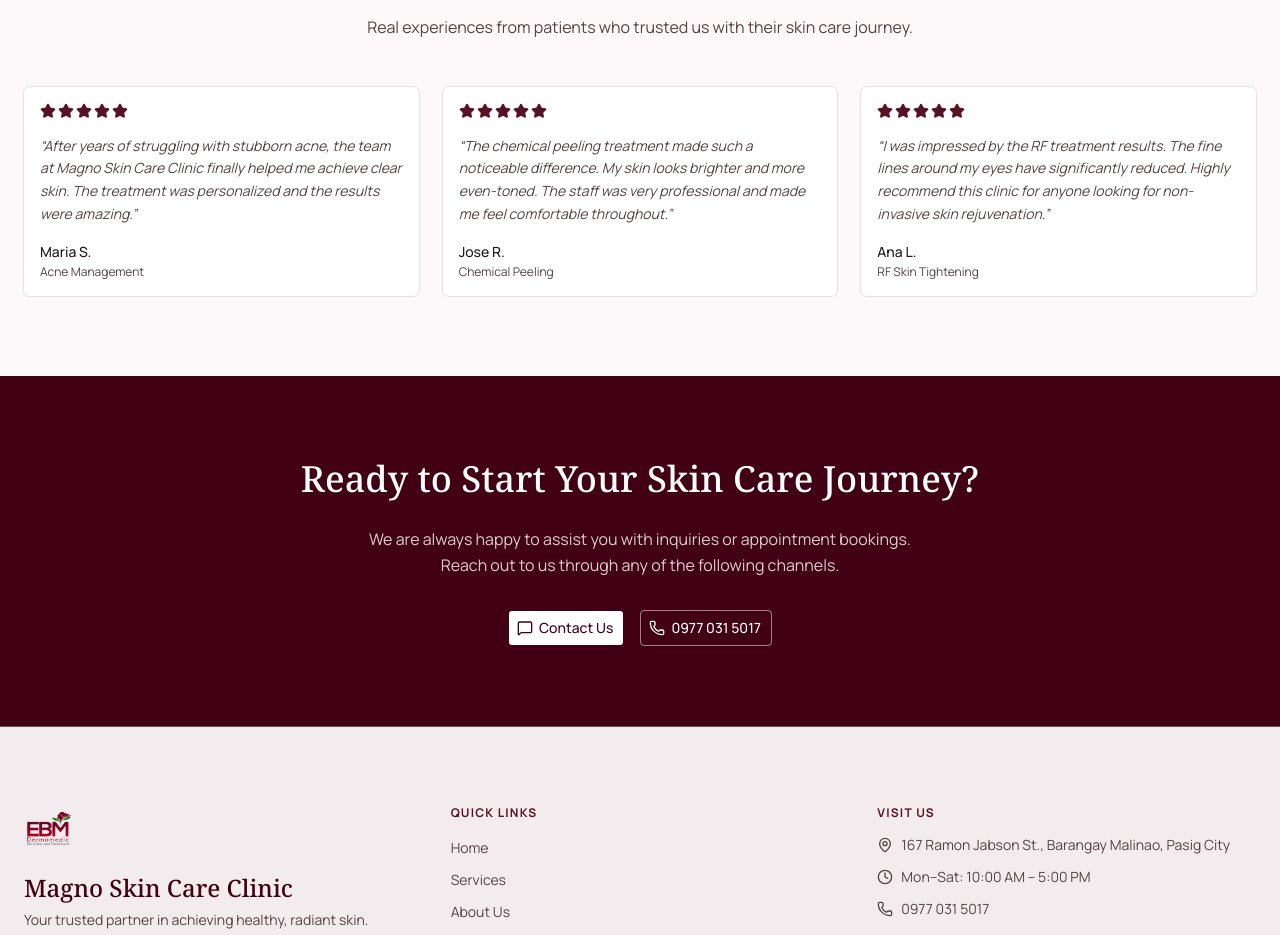
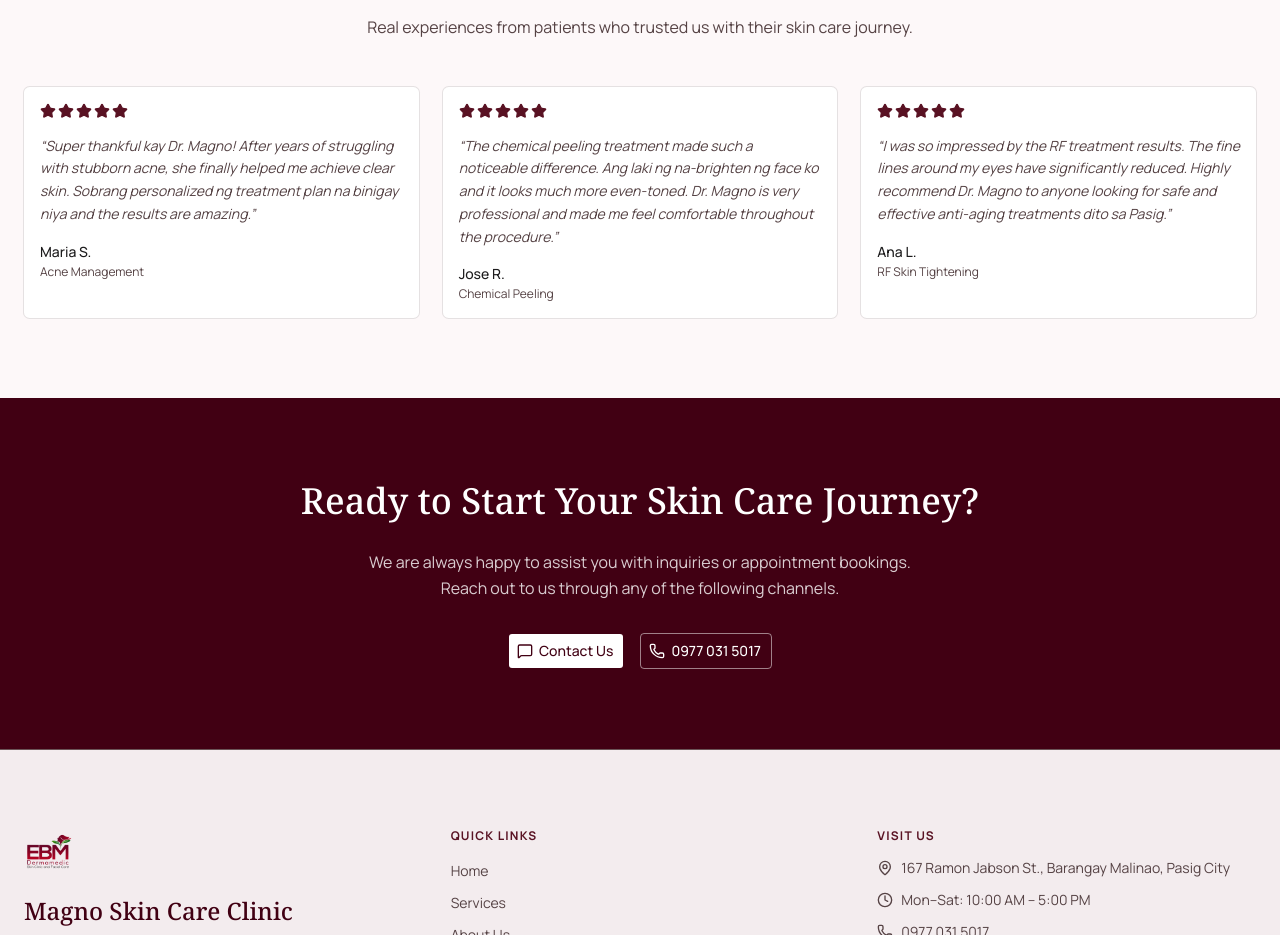
Before and after one commit to notlath/magno-skincare-pasig, a Next.js app: page / in a window 1280 px wide. Shown: the part 2180-3115 px from the top of the page. Built offline with nearby package versions, Linux system fonts and the light colour scheme.

Commit message:
feat: update testimonials with more natural and localized language

```diff
--- a/components/home/testimonials-section.tsx
+++ b/components/home/testimonials-section.tsx
@@ -11,19 +11,19 @@ const testimonials = [
   {
     name: "Maria S.",
     service: "Acne Management",
-    text: "After years of struggling with stubborn acne, the team at Magno Skin Care Clinic finally helped me achieve clear skin. The treatment was personalized and the results were amazing.",
+    text: "Super thankful kay Dr. Magno! After years of struggling with stubborn acne, she finally helped me achieve clear skin. Sobrang personalized ng treatment plan na binigay niya and the results are amazing.",
     rating: 5,
   },
   {
     name: "Jose R.",
     service: "Chemical Peeling",
-    text: "The chemical peeling treatment made such a noticeable difference. My skin looks brighter and more even-toned. The staff was very professional and made me feel comfortable throughout.",
+    text: "The chemical peeling treatment made such a noticeable difference. Ang laki ng na-brighten ng face ko and it looks much more even-toned. Dr. Magno is very professional and made me feel comfortable throughout the procedure.",
     rating: 5,
   },
   {
     name: "Ana L.",
     service: "RF Skin Tightening",
-    text: "I was impressed by the RF treatment results. The fine lines around my eyes have significantly reduced. Highly recommend this clinic for anyone looking for non-invasive skin rejuvenation.",
+    text: "I was so impressed by the RF treatment results. The fine lines around my eyes have significantly reduced. Highly recommend Dr. Magno to anyone looking for safe and effective anti-aging treatments dito sa Pasig.",
     rating: 5,
   },
 ] as const;
```
